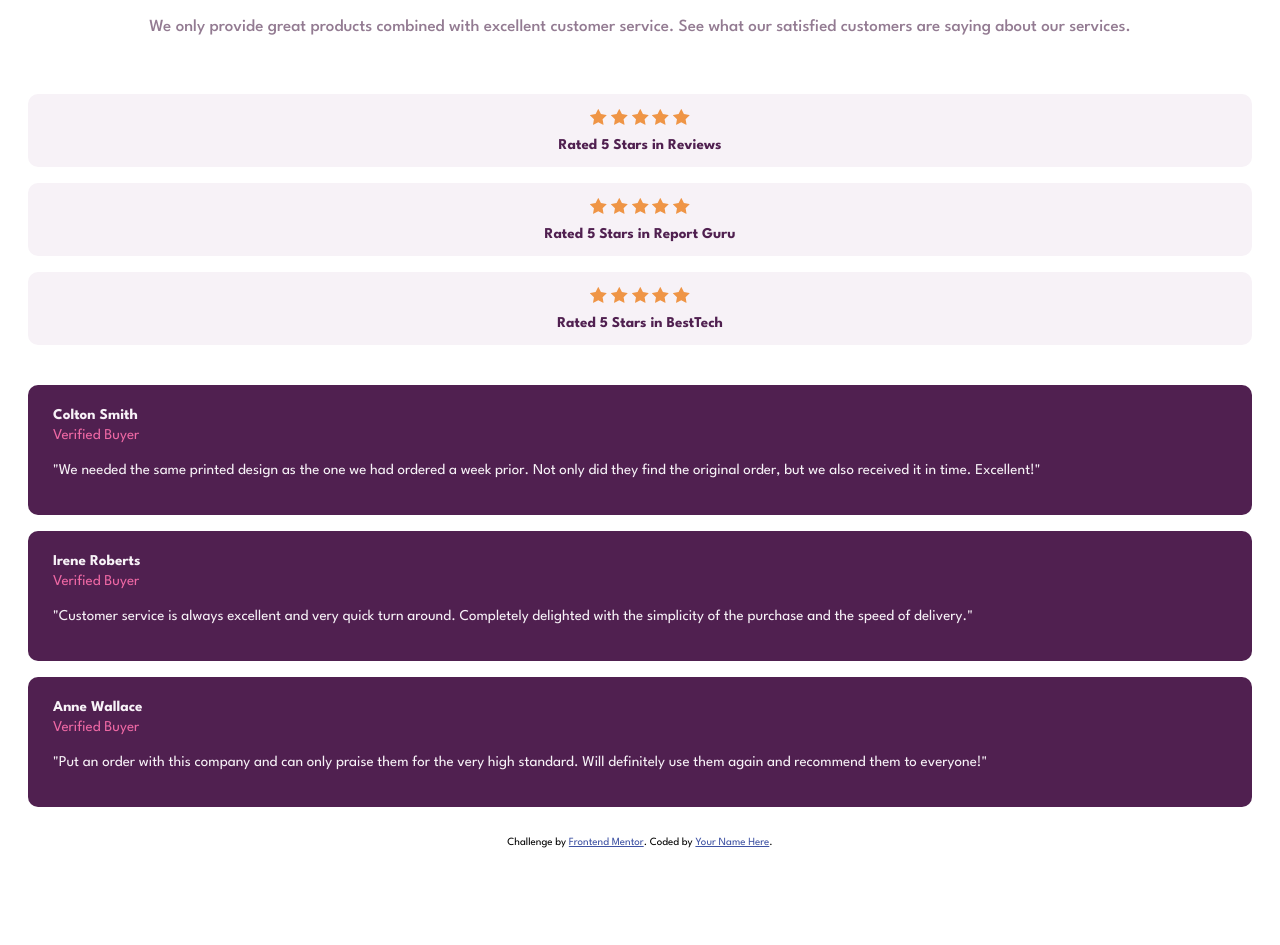
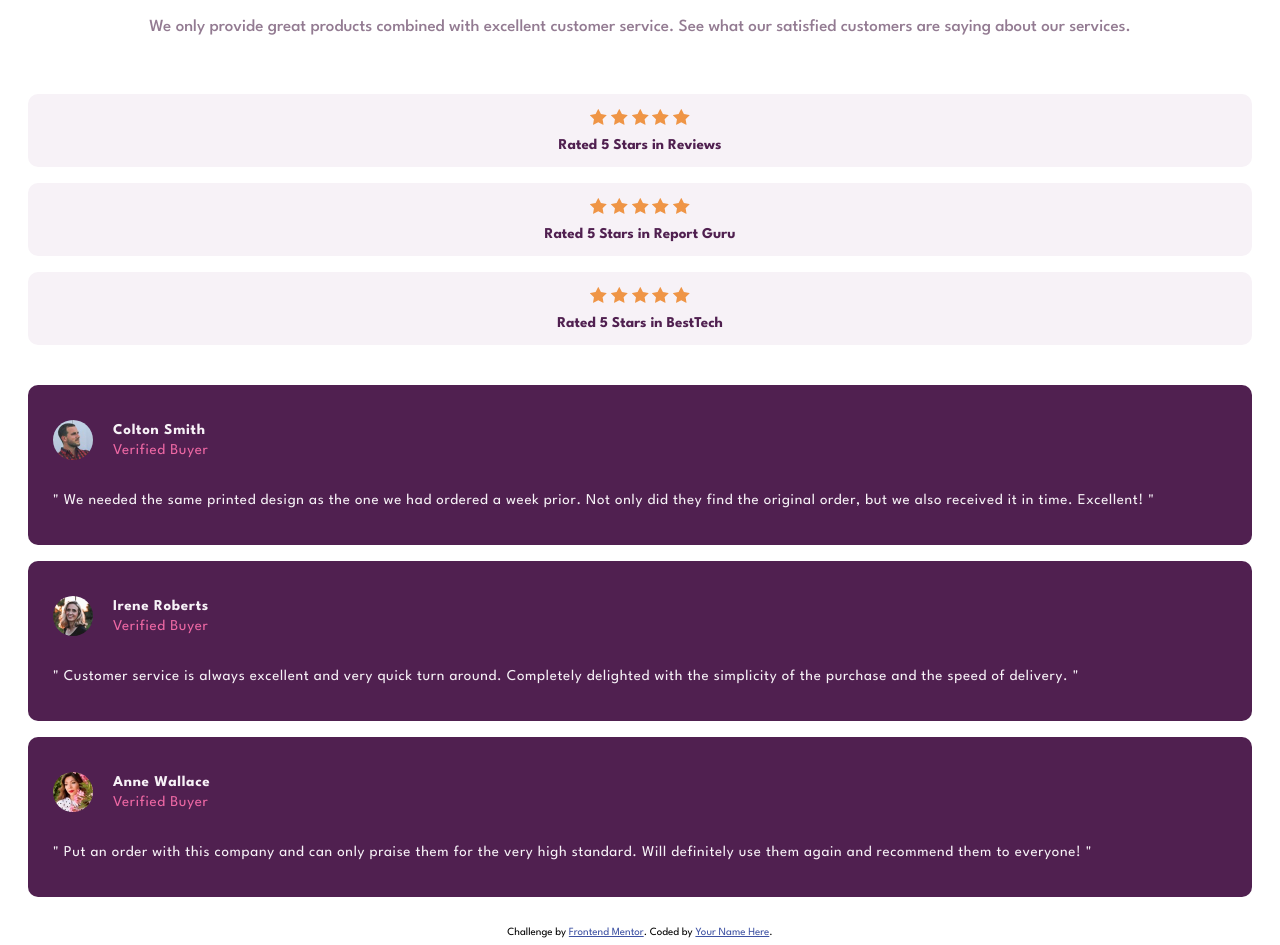
Before and after one commit to mwojnar96/social-proof-section-master, a plain HTML site: page index.html in a window 1280 px wide. Shown: the part 137-1082 px from the top of the page. Before the commit the page ends 992 px from the top, so only its background shows below. Drawn offline with Linux system fonts and the light colour scheme.

Commit message:
#2. Updated layout

```diff
--- a/index.html
+++ b/index.html
@@ -66,28 +66,46 @@
       </section>
       <section id="reviews">
         <div class="review">
-          <span class="name">Colton Smith</span></br>
-          <span class="rank">Verified Buyer</span>
+          <div class="user">
+            <img src="./images/image-colton.jpg" alt="user-profile-picure"/>
+            <p>
+              <span class="name">Colton Smith</span>
+              </br>
+              <span class="rank">Verified Buyer</span>
+            </p>
+          </div>
           <p>
-            "We needed the same printed design as the one we had ordered a week prior.
+            " We needed the same printed design as the one we had ordered a week prior.
             Not only did they find the original order, but we also received it in time.
-            Excellent!"
+            Excellent! "
           </p>
           </div>
         <div class="review">
-          <span class="name">Irene Roberts </span></br>
-          <span class="rank">Verified Buyer</span>
+          <div class="user">
+            <img src="./images/image-irene.jpg" alt="user-profile-picure"/>
+            <p>
+              <span class="name">Irene Roberts </span>
+              </br>
+              <span class="rank">Verified Buyer</span>
+            </p>
+          </div>
           <p>
-            "Customer service is always excellent and very quick turn around. Completely
-            delighted with the simplicity of the purchase and the speed of delivery."
+            " Customer service is always excellent and very quick turn around. Completely
+            delighted with the simplicity of the purchase and the speed of delivery. "
           </p>
           </div>
         <div class="review">
-          <span class="name">Anne Wallace</span></br>
-          <span class="rank">Verified Buyer</span>
+          <div class="user">
+            <img src="./images/image-anne.jpg" alt="user-profile-picure"/>
+            <p>
+              <span class="name">Anne Wallace</span>
+              </br>
+              <span class="rank">Verified Buyer</span>
+            </p>
+          </div>
           <p>
-            "Put an order with this company and can only praise them for the very high
-            standard. Will definitely use them again and recommend them to everyone!"
+            " Put an order with this company and can only praise them for the very high
+            standard. Will definitely use them again and recommend them to everyone! "
           </p>
         </div>
       </section>
--- a/style.css
+++ b/style.css
@@ -64,11 +64,31 @@ body {
 
 .review {
   background-color: hsl(300, 43%, 22%);
+  color:hsl(300, 24%, 96%);
   border-radius: 10px;
-  color:hsl(300, 24%, 96%);
   text-align: left;
   padding: 20px 25px;
   line-height: 20px;
+  letter-spacing: 0.65px;
+}
+
+.review p {
+  margin-top: 15px;
+}
+
+.user {
+  display: flex;
+  align-items: center;
+}
+
+.user img {
+  width: 40px;
+  height: auto;
+  border-radius: 50%;
+}
+
+.user p {
+  margin-left: 20px;
 }
 
 .name {
```
